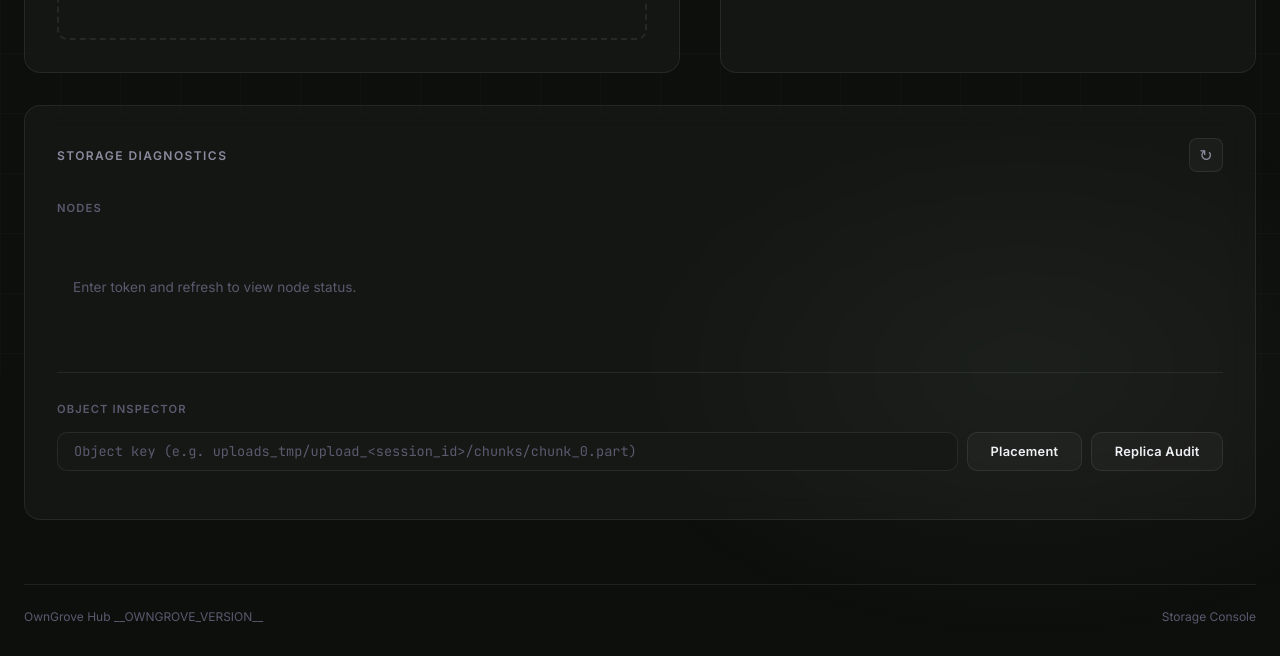
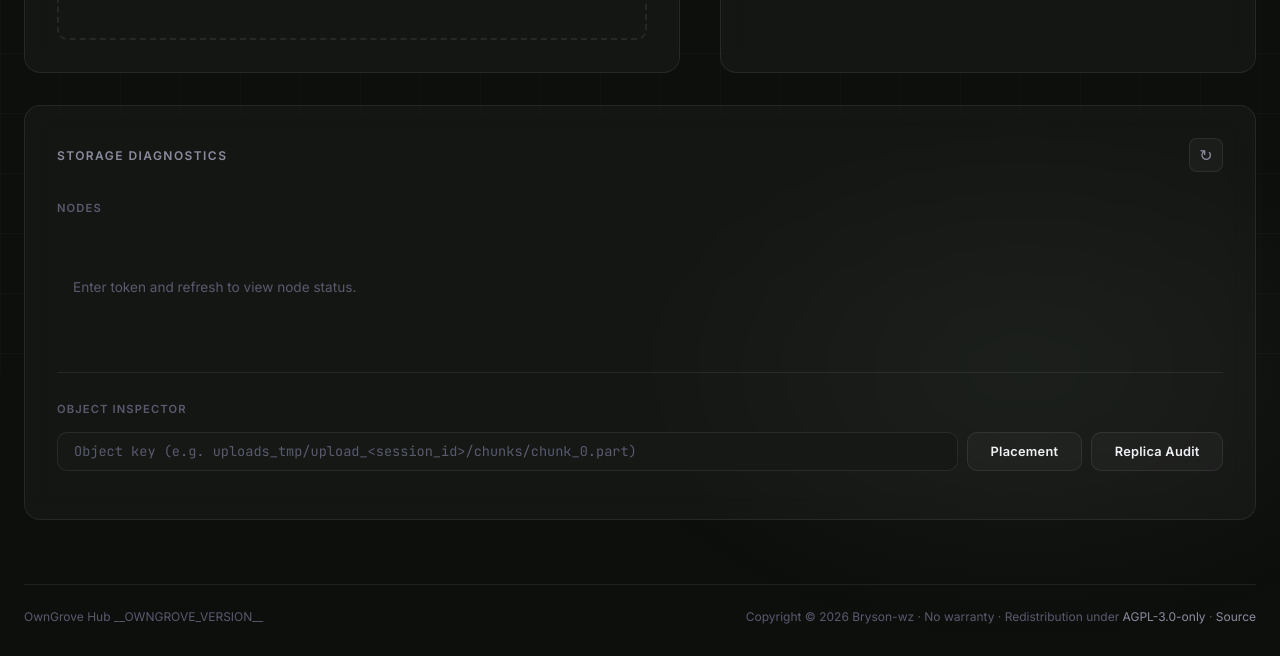
Before and after one commit to Bryson-wz/OwnGrove, a plain HTML site: page web/index.html in a window 1280 px wide. Shown: the part 427-1083 px from the top of the page. Drawn offline with Linux system fonts and the light colour scheme.

Commit message:
docs(license)：更新许可证，以及第三方声明

```diff
--- a/web/index.html
+++ b/web/index.html
@@ -873,7 +873,11 @@
 
         <footer class="footer">
             <span>OwnGrove Hub __OWNGROVE_VERSION__</span>
-            <span>Storage Console</span>
+            <span>
+                Copyright &copy; 2026 Bryson-wz &middot; No warranty &middot;
+                Redistribution under <a href="https://www.gnu.org/licenses/agpl-3.0.html" target="_blank" rel="noopener noreferrer">AGPL-3.0-only</a>
+                &middot; <a href="https://github.com/Bryson-wz/OwnGrove" target="_blank" rel="noopener noreferrer">Source</a>
+            </span>
         </footer>
     </div>
 
```
Also changed, not shown: LICENSES/MIT-legacy.txt (added), 7 other files.
